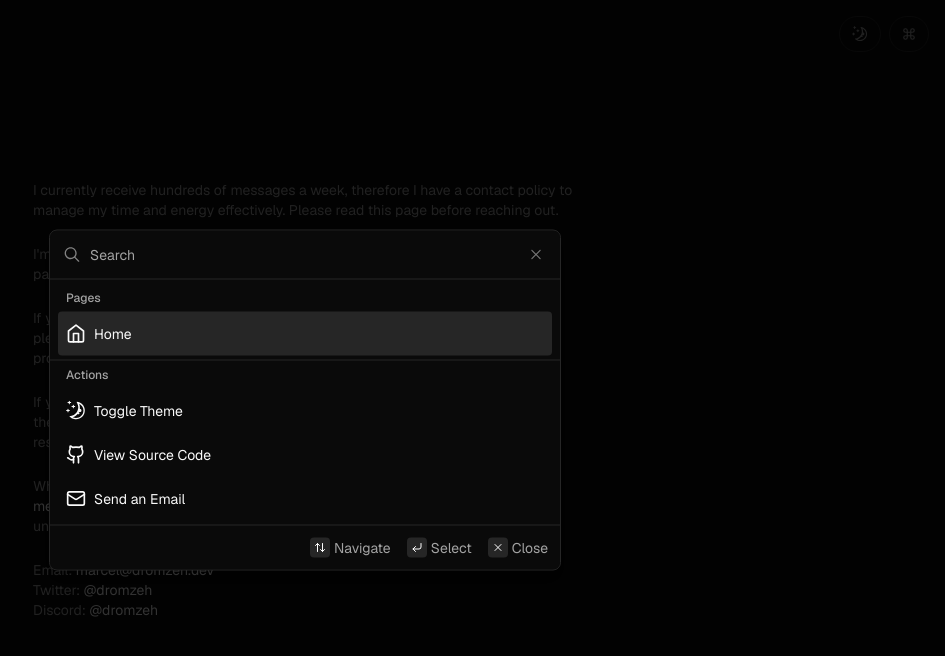
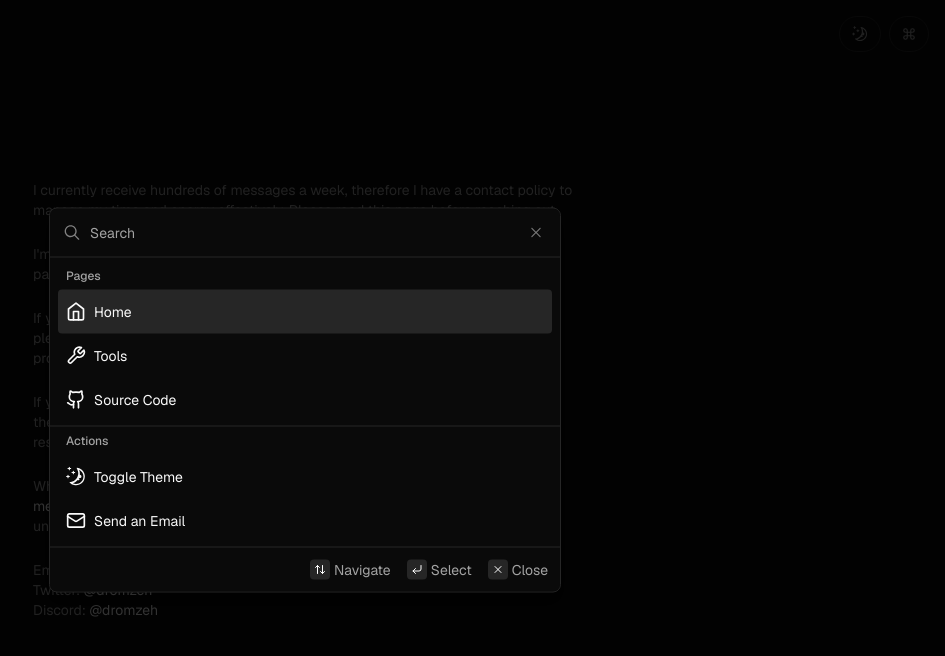
Before and after one commit to dromzeh/dromzeh.dev, a Next.js app: page /contact-policy in a window 1280 px wide. Both pictures are taken after a click on the button 1244 px from the left and 34 px from the top of the page. Shown: the top 656 px of the page, without its empty margins (335-1280 px from the left). Built offline with nearby package versions, Linux system fonts and the light colour scheme.

Commit message:
update comamnd

```diff
--- a/src/components/navigation/command.tsx
+++ b/src/components/navigation/command.tsx
@@ -12,7 +12,7 @@ import {
     // Command,
 } from "../ui/command";
 import { useRouter } from "next/navigation"; // usePathname
-import { Command as CommandIcon } from "lucide-react";
+import { Command as CommandIcon, Wrench } from "lucide-react";
 import { MoonIcon, SunIcon } from "@radix-ui/react-icons";
 
 import {
@@ -84,6 +84,28 @@ export function CommandMenu() {
                             <Home size={16} />
                             <span className="ml-2">Home</span>
                         </CommandItem>
+                        <CommandItem
+                            className="transition-all duration-100"
+                            onSelect={() =>
+                                runCommand(() => router.push("/tools"))
+                            }
+                        >
+                            <Wrench size={16} />
+                            <span className="ml-2">Tools</span>
+                        </CommandItem>
+                        {/* TODO(dromzeh): would be cool if it showed source code of the active page? maybe.. considering it's file based routing: tree/main/src/app..  */}
+                        <CommandItem
+                            onSelect={() =>
+                                runCommand(() =>
+                                    router.push(
+                                        "https://git.dromzeh.dev/dromzeh.dev/",
+                                    ),
+                                )
+                            }
+                        >
+                            <Github size={16} />
+                            <span className="ml-2">Source Code</span>
+                        </CommandItem>
                     </CommandGroup>
                     <CommandSeparator />
                     <CommandGroup heading="Actions">
@@ -96,19 +118,6 @@ export function CommandMenu() {
                             <SunIcon className="h-4 w-4 rotate-0 scale-100 transition-all dark:-rotate-90 dark:scale-0" />
                             <MoonIcon className="absolute h-4 w-4 rotate-90 scale-0 transition-all dark:rotate-0 dark:scale-100" />
                             <span className="ml-2">Toggle Theme</span>
-                        </CommandItem>
-                        {/* TODO(dromzeh): would be cool if it showed source code of the active page? maybe.. considering it's file based routing: tree/main/src/app..  */}
-                        <CommandItem
-                            onSelect={() =>
-                                runCommand(() =>
-                                    router.push(
-                                        "https://git.dromzeh.dev/dromzeh.dev/",
-                                    ),
-                                )
-                            }
-                        >
-                            <Github size={16} />
-                            <span className="ml-2">View Source Code</span>
                         </CommandItem>
                         <CommandItem
                             onSelect={() =>
```
